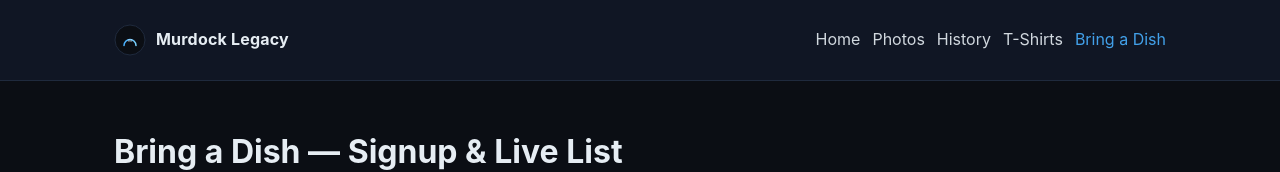
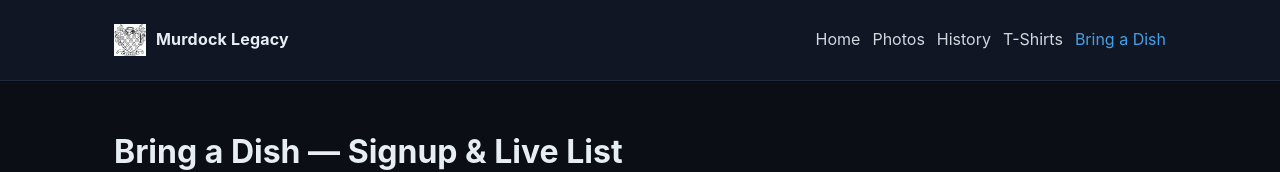
Before and after one commit to andremurdock/MurdockLegacy, a plain HTML site: page dishes.html in a window 1280 px wide. Shown: the top 172 px of the page. Drawn offline with Linux system fonts and the light colour scheme.

Commit message:
Update dishes.html

```diff
--- a/dishes.html
+++ b/dishes.html
@@ -5,14 +5,14 @@
   <meta name="viewport" content="width=device-width, initial-scale=1">
   <title>Murdock Legacy — Bring a Dish</title>
   <meta name="description" content="Sign up to bring a side dish for the Murdock Family Reunion and see what everyone is bringing.">
-  <link rel="icon" href="images/favicon.svg">
+  <link rel="icon" href="images/Crest.jpeg">
   <link rel="stylesheet" href="css/styles.css">
 </head>
 <body>
   <header class="site-header">
     <div class="container nav">
       <a class="brand" href="index.html">
-        <img src="images/logo.svg" alt="" class="logo" width="32" height="32">
+        <img src="images/Crest.jpeg" alt="" class="logo" width="32" height="32">
         <span>Murdock Legacy</span>
       </a>
       <nav aria-label="Primary">
```
